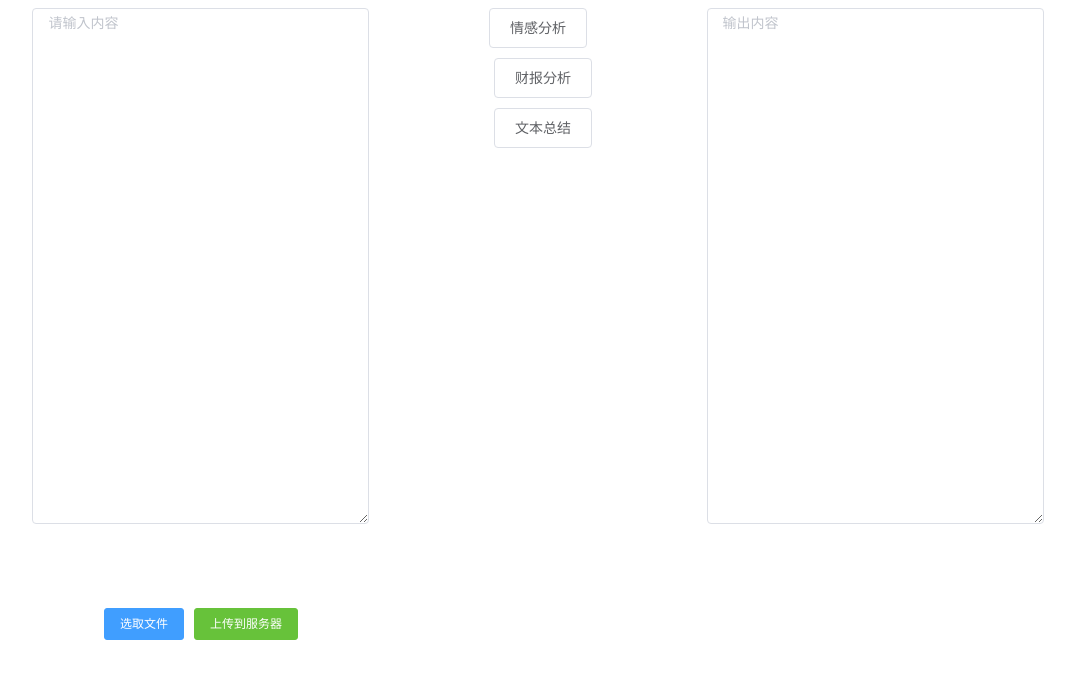
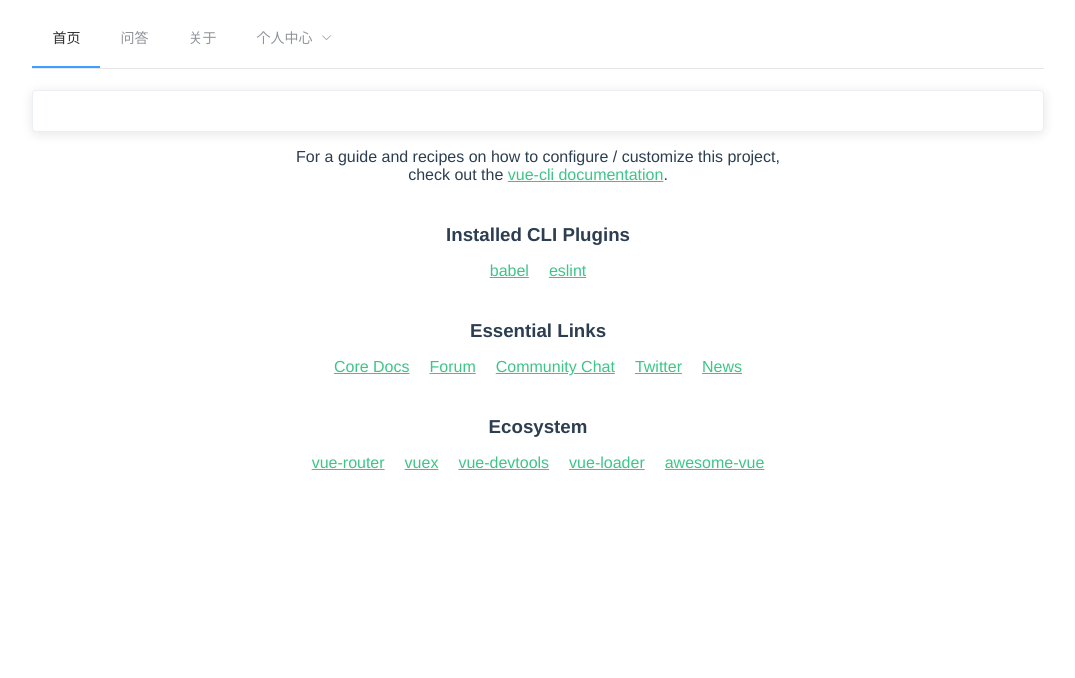
Before and after one commit to Palpitate-xus/finllm_frontend, a Vue app: page / in a window 1280 px wide. Shown: the top 678 px of the page, without its empty margins (102-1177 px from the left). Built offline with nearby package versions, Linux system fonts and the light colour scheme.

Commit message:
加入导航栏

```diff
--- a/src/App.vue
+++ b/src/App.vue
@@ -2,19 +2,76 @@
   <div id="app">
     <!-- <img alt="Vue logo" src="./assets/logo.png">
     <HelloWorld msg="Welcome to Your Vue.js App"/> -->
-    <MainWindow/>
+    <el-menu :default-active="activeIndex" class="el-menu-demo" mode="horizontal" @select="handleSelect">
+      <el-menu-item index="1">首页</el-menu-item>
+      <el-menu-item index="2">问答</el-menu-item>
+      <el-menu-item index="3">关于</el-menu-item>
+      <el-submenu index="4">
+        <template slot="title">个人中心</template>
+        <el-menu-item index="4-1">个人信息管理</el-menu-item>
+        <el-menu-item index="4-2">订单管理</el-menu-item>
+        <el-menu-item index="4-3">地址管理</el-menu-item>
+        <el-menu-item index="4-4">愿望单</el-menu-item>
+        <el-menu-item index="4-5">登录</el-menu-item>
+        <el-menu-item index="4-6">注销</el-menu-item>
+      </el-submenu>
+    </el-menu>
+    <!-- <MainWindow/> -->
+    <router-view/>
   </div>
 </template>
 
 <script>
 // import HelloWorld from './components/HelloWorld.vue'
-import MainWindow from './components/MainWindow.vue'
+// import MainWindow from './components/MainWindow.vue'
 
 export default {
   name: 'App',
-  components: {
-    // HelloWorld,
-    MainWindow
+  data () {
+    return {
+      activeIndex: '1'
+    }
+  },
+  methods: {
+    handleSelect (key, keyPath) {
+      console.log(key, keyPath)
+      if (key === '1') {
+        this.$router.push('/');
+      }
+      if (key === '2') {
+        this.$router.push('/qa');
+      }
+      if (key === '3') {
+        this.$router.push('/home');
+      }
+      if (key === '4-1') {
+        this.$router.push('/personalCenter');
+        // console.log("go to personalCenter");
+      }
+      if (key === '4-5') {
+        this.$router.push('/login');
+      }
+      if (key === '4-6') {
+        const token = localStorage.getItem('token');
+        if(token !== null)
+        {
+          window.localStorage.removeItem('token');
+          this.$notify({
+            title: '注销成功',
+            // message: '这是一条成功的提示消息',
+            type: 'success'
+          });
+          this.$router.push('/');
+        }
+        else
+        {
+          this.$notify.error({
+            title: '注销错误',
+            message: '当前未登录'
+        });
+        }
+      }
+    },
   }
 }
 </script>
@@ -26,7 +83,6 @@
   -moz-osx-font-smoothing: grayscale;
   text-align: center;
   color: #2c3e50;
-  margin-top: 60px;
   margin: 0 auto;
   width: 80%;
 }
```
